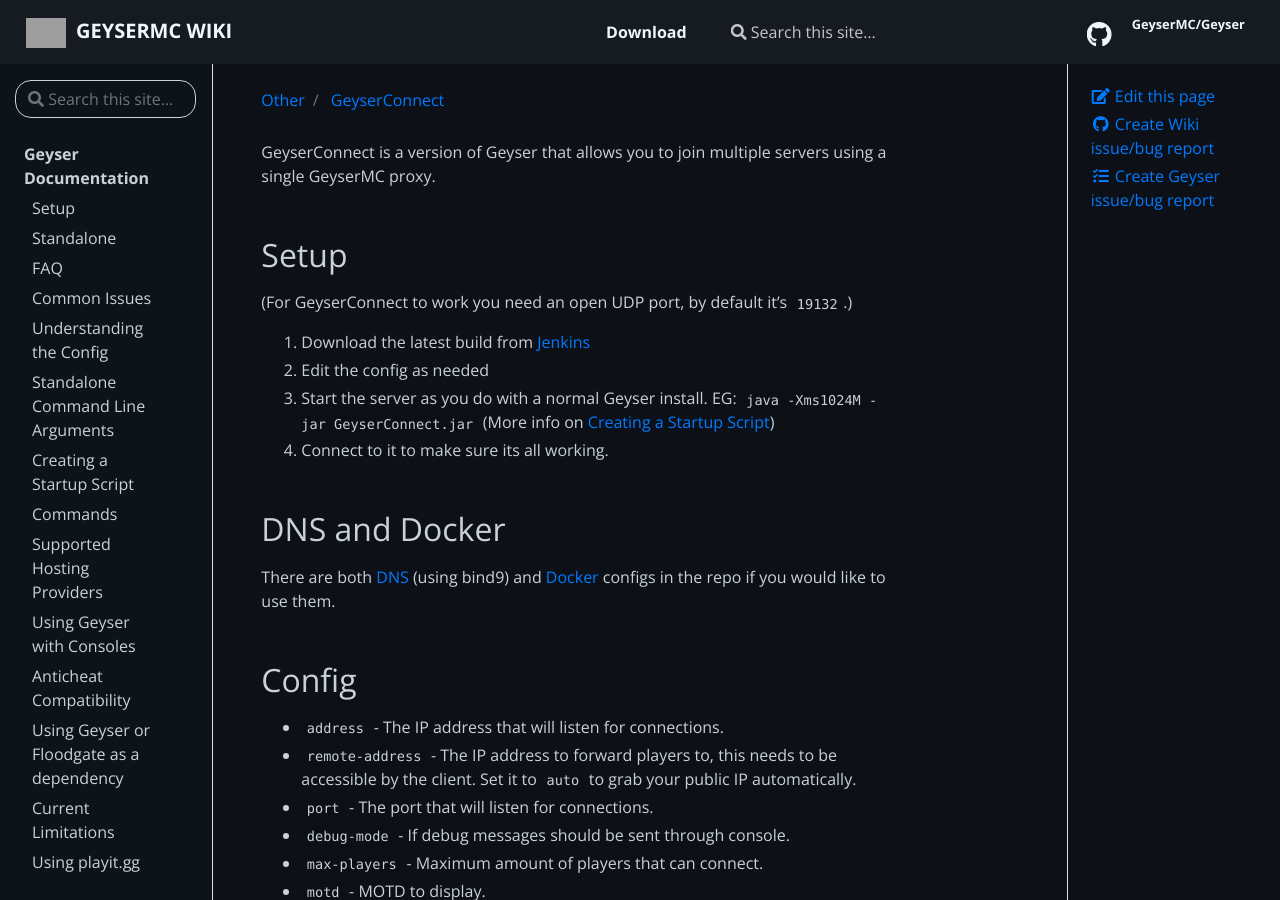
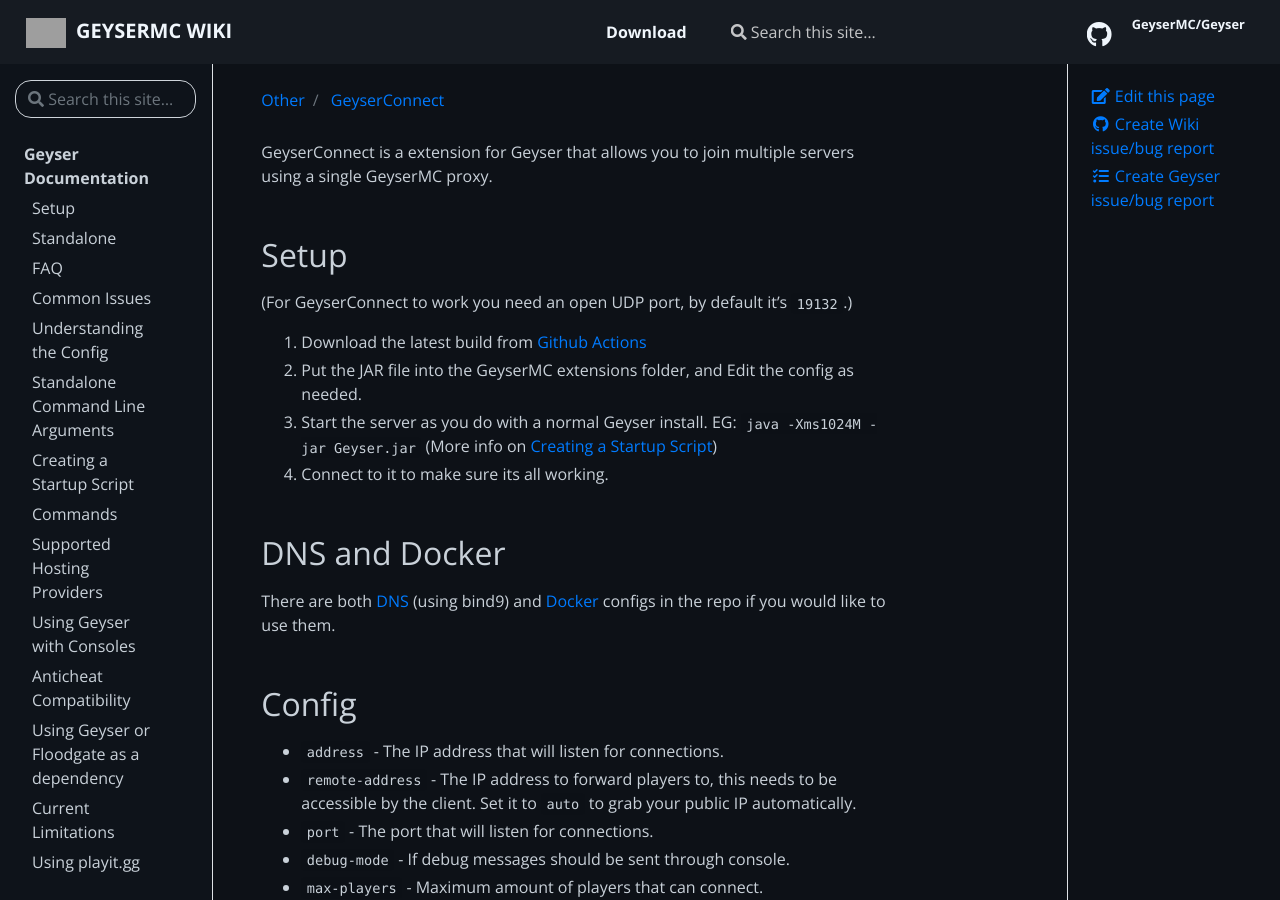
Before and after one commit to GeyserMC/GeyserWiki, a Jekyll site: the page built from _docs/other/geyserconnect.md, in a window 1280 px wide and 900 px high. Built offline with Jekyll 4.4.1, drawn with Linux system fonts in a browser that asks for light colours; grey boxes are pictures that could not be loaded.

Commit message:
Update geyserconnect.md

```diff
--- a/_docs/other/geyserconnect.md
+++ b/_docs/other/geyserconnect.md
@@ -4,13 +4,13 @@
 permalink: /other/geyserconnect/
 ---
 
-GeyserConnect is a version of Geyser that allows you to join multiple servers using a single GeyserMC proxy.
+GeyserConnect is a extension for Geyser that allows you to join multiple servers using a single GeyserMC proxy.
 
 ## Setup
 (For GeyserConnect to work you need an open UDP port, by default it's `19132`.)
-1. Download the latest build from [Jenkins](https://ci.opencollab.dev/job/GeyserMC/job/GeyserConnect/job/master/)
-2. Edit the config as needed
-3. Start the server as you do with a normal Geyser install. EG: `java -Xms1024M -jar GeyserConnect.jar` (More info on [Creating a Startup Script](/geyser/creating-a-startup-script/))
+1. Download the latest build from [Github Actions](https://github.com/GeyserMC/GeyserConnect/actions)
+2. Put the JAR file into the GeyserMC extensions folder, and Edit the config as needed.
+3. Start the server as you do with a normal Geyser install. EG: `java -Xms1024M -jar Geyser.jar` (More info on [Creating a Startup Script](/geyser/creating-a-startup-script/))
 4. Connect to it to make sure its all working.
 
 ## DNS and Docker
```
